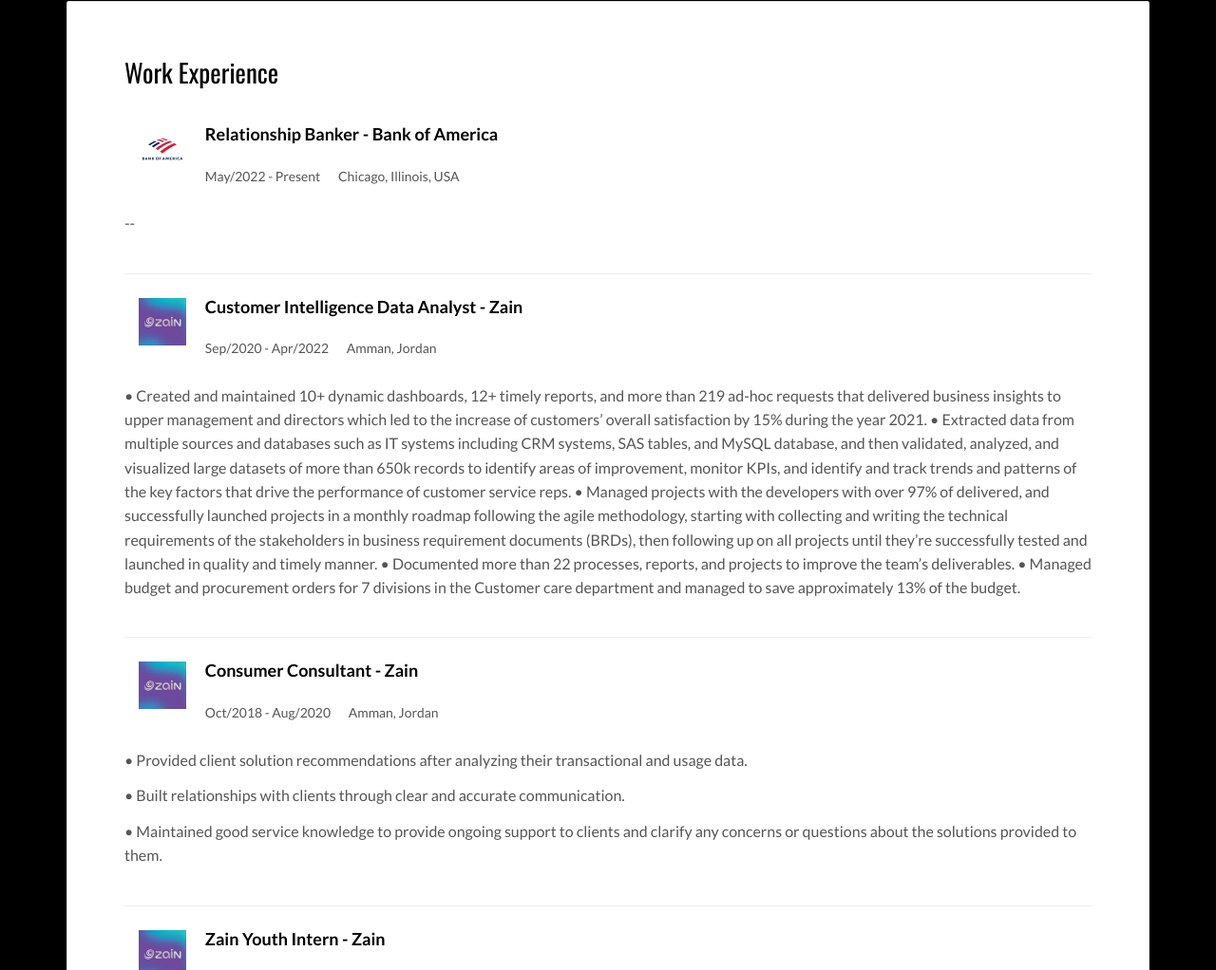
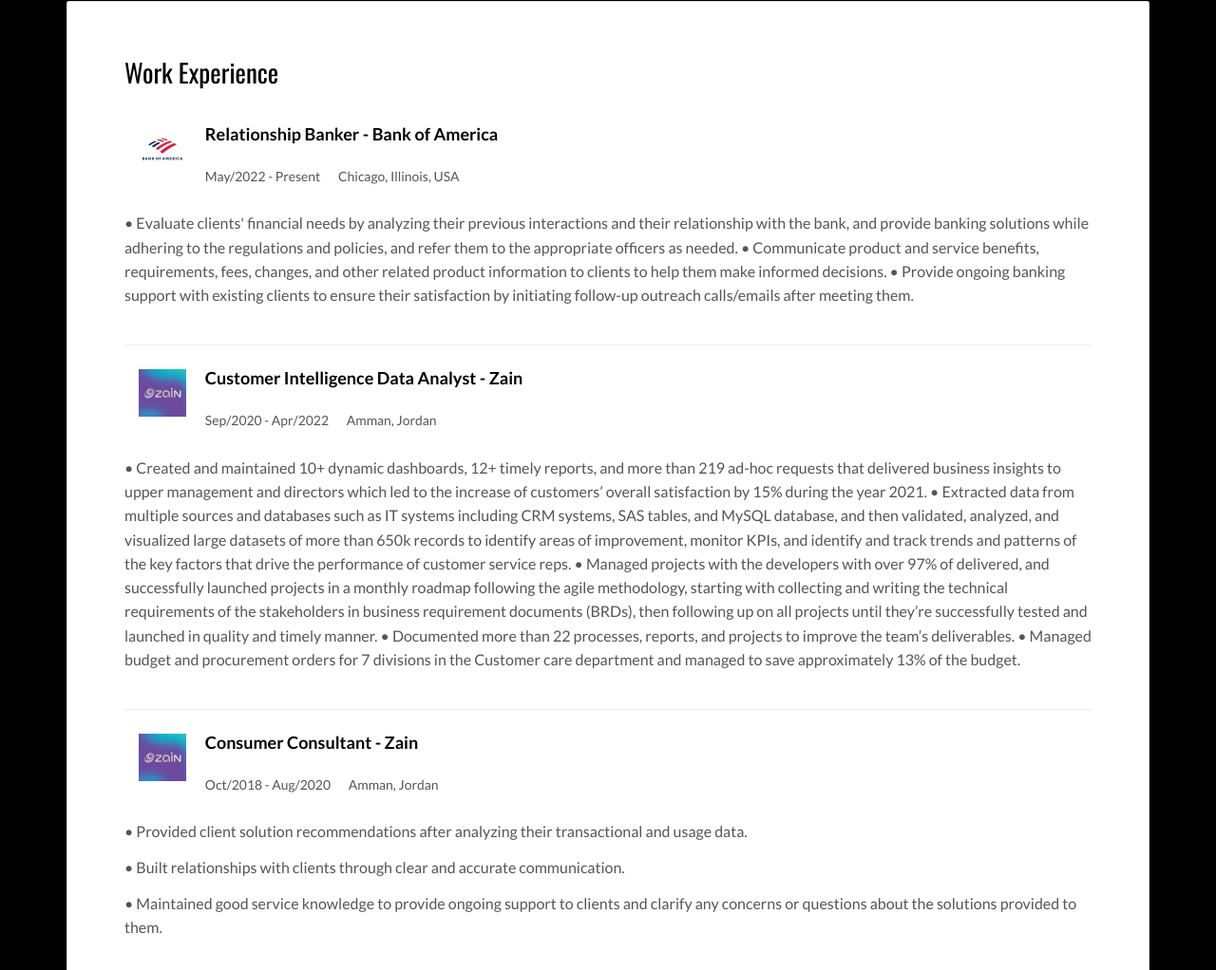
Before and after one commit to Adelmaali/AdelMaali.gethub.io, a plain HTML site: page index.html in a window 1280 px wide. Shown: the part 1740-2762 px from the top of the page at 95% size. Drawn offline with nearby package versions, Linux system fonts and the light colour scheme; a script that the page names is missing.

Commit message:
Update index.html

```diff
--- a/index.html
+++ b/index.html
@@ -115,7 +115,9 @@ I am skilled in cleaning, analyzing, and visualizing large data sets collected f
               <small class="date">May/2022 - Present &nbsp;&nbsp;&nbsp;&nbsp;&nbsp; Chicago,  Illinois,  USA</small>
               <br><br/>
               <p>
-        --       <p></p>
+               • Evaluate clients' financial needs by analyzing their previous interactions and their relationship with the bank, and provide banking solutions while adhering to the regulations and policies, and refer them to the appropriate officers as needed.
+               • Communicate product and service benefits, requirements, fees, changes, and other related product information to clients to help them make informed decisions.
+               • Provide ongoing banking support with existing clients to ensure their satisfaction by initiating follow-up outreach calls/emails after meeting them.<p></p>
               </p>
             </div>
 <hr>
```
